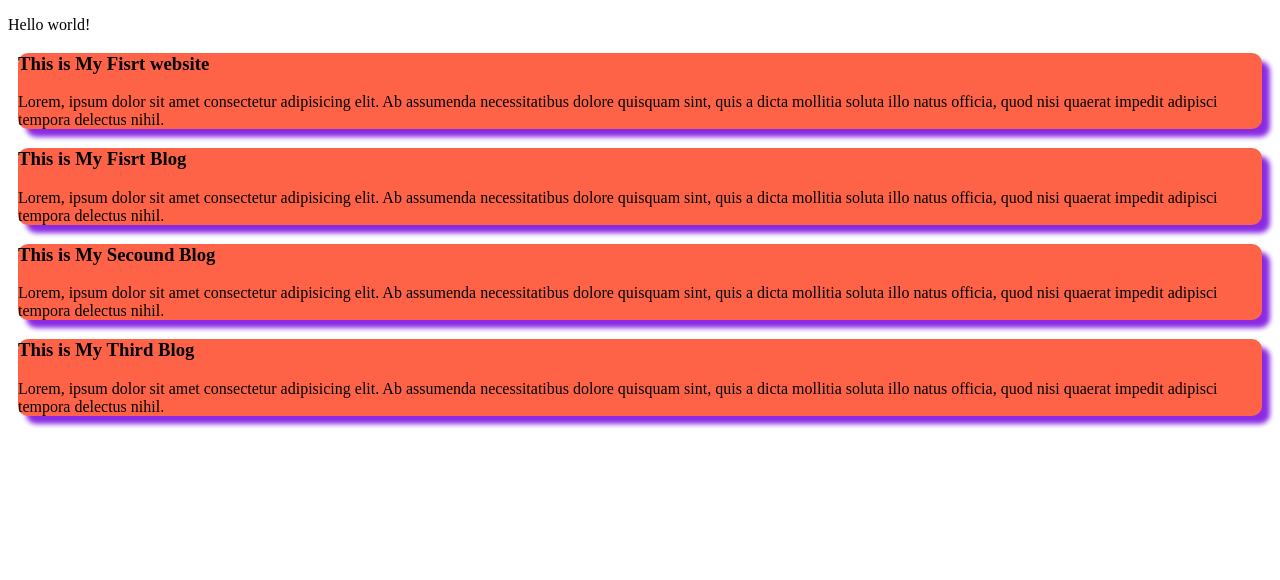
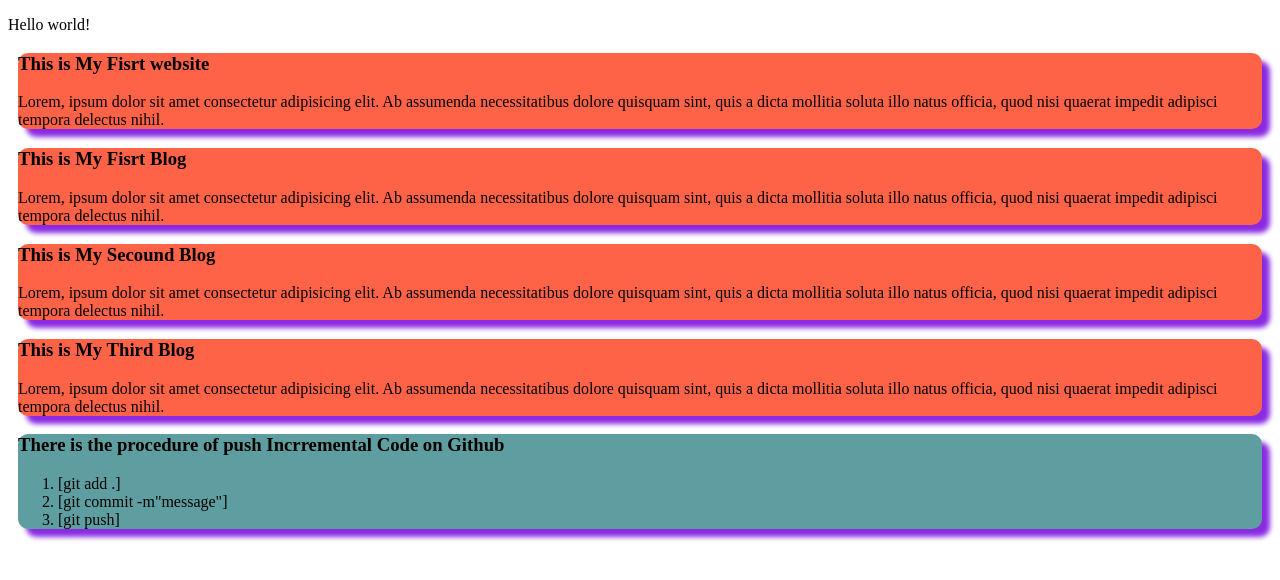
Before and after one commit to mdsabbir112/my-simple-website, a plain HTML site: page index.html in a window 1280 px wide. Drawn offline with Linux system fonts and the light colour scheme.

Commit message:
added the list item

```diff
--- a/index.html
+++ b/index.html
@@ -48,5 +48,14 @@
         nihil.
       </p>
     </div>
+
+ <div class="single">
+    <h3>There is the procedure of push Incrremental Code on Github </h3>
+    <ol>
+        <li>[git add .]</li>
+        <li>[git commit -m"message"]</li>
+        <li>[git push]</li>
+    </ol>
+ </div>
   </body>
 </html>
--- a/styles/blog.css
+++ b/styles/blog.css
@@ -6,3 +6,13 @@
     border-radius: 10px;
     box-shadow: 8px 8px 5px blueviolet;
 }
+
+.single{
+    background-color: cadetblue;
+    padding: 10px solid green ;
+    border: 10px;
+    margin: 10px;
+    border-radius: 10px;
+    box-shadow: 8px 8px 5px blueviolet;
+
+}
```
